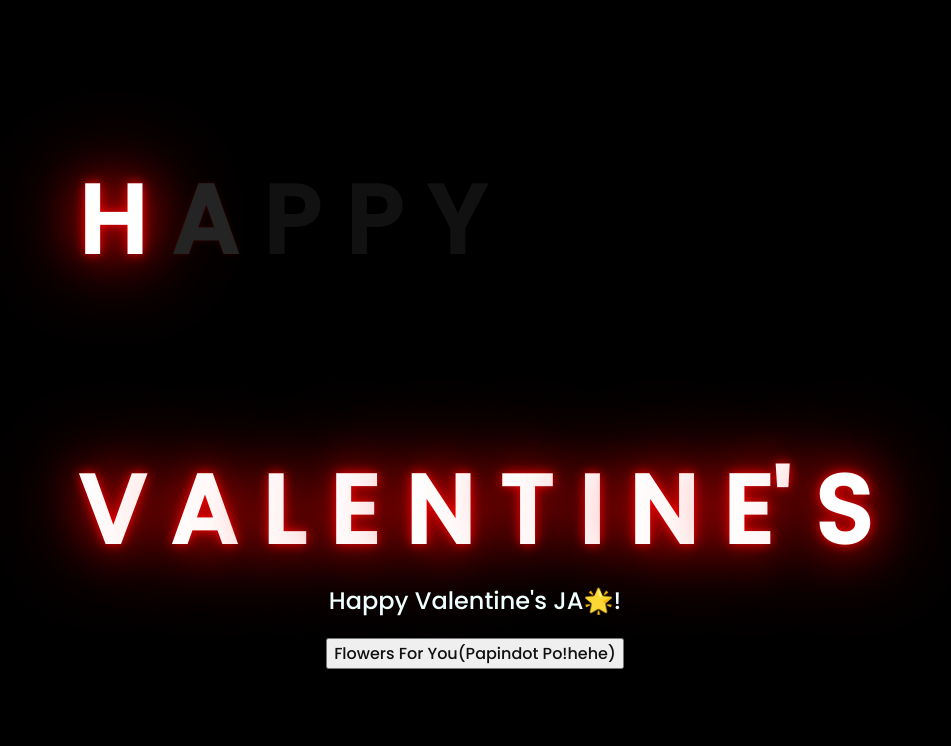
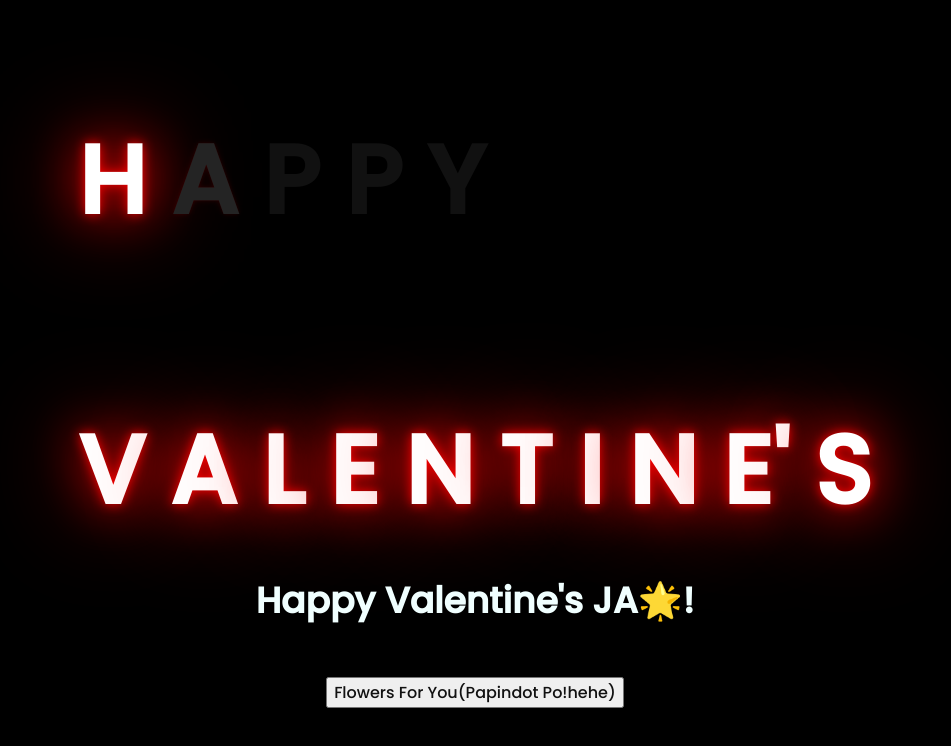
Before and after one commit to ramorfano/Flower, a plain HTML site: page index.html in a window 1280 px wide. Shown: the whole page, without its empty margins (173-1124 px from the left). Drawn offline with Linux system fonts and the light colour scheme.

Commit message:
Update index.html

```diff
--- a/index.html
+++ b/index.html
@@ -29,7 +29,7 @@
 
     </div>
     <div class="description">
-        <span>Happy Valentine's JA🌟!</span>
+        <h2>Happy Valentine's JA🌟!</h2>
     </div>
     <div class="button">
         <button>
```
